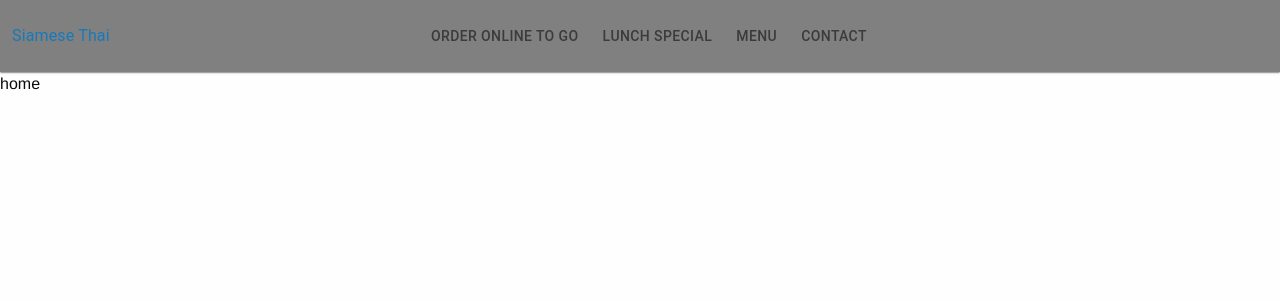
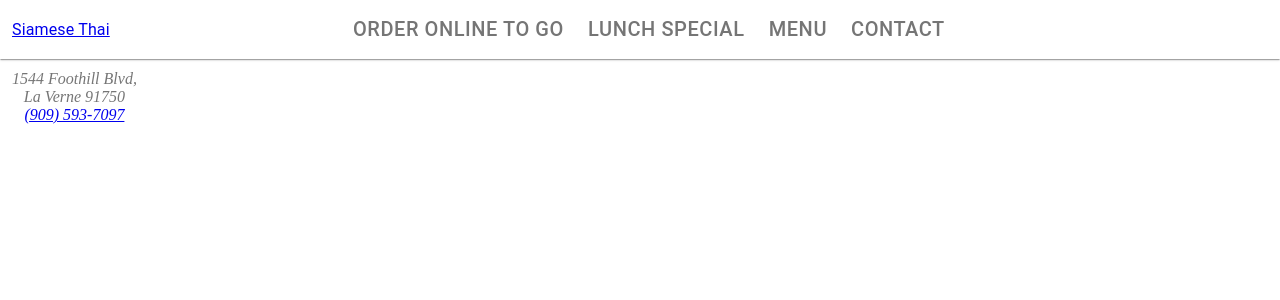
Before and after one commit to iambumblehead/siamese-thai, a React (Create React App) app: page / in a window 1280 px wide. Shown: the top 300 px of the page. Built offline with nearby package versions, Linux system fonts and the light colour scheme.

Commit message:
update nav menu appearance

```diff
--- a/src/ThaiNavPrimary.tsx
+++ b/src/ThaiNavPrimary.tsx
@@ -4,6 +4,7 @@ import { makeStyles } from '@material-ui/core/styles';
 import { Paper, Box, IconButton } from '@material-ui/core';
 import { Menu } from '@material-ui/icons';
 
+import ThaiNavPrimaryAddress from './ThaiNavPrimaryAddress';
 import ThaiNavPrimaryDrawer from './ThaiNavPrimaryDrawer';
 import ThaiNavPrimaryMenu from './ThaiNavPrimaryMenu';
 import ThaiLinkLogo from './ThaiLinkLogo';
@@ -17,16 +18,22 @@ const useStyles = makeStyles((theme) => ({
   menuBox: {
     flex: 1,
     display: 'flex',
-    backgroundColor: 'grey',
     alignItems: 'center',
-    padding: '12px'
+    padding: '0 12px'
+  },
+  menuBoxAddress: {
+    position: 'absolute',
+    top: '70px'
   },
   menuBoxBurger: {
     flexGrow: 1,
     textAlign: 'right',
-    '@media (min-width:640px)': {
+    '@media (min-width:890px)': {
       display: 'none'
     }
+  },
+  menuBoxBurgerButtonMenu: {
+    fontSize: '30px'
   }
 }));
 
@@ -45,10 +52,13 @@ const ThaiNavPrimary: React.FC = () => {
     <Paper square className={classes.menu}>
       <Box className={classes.menuBox}>
         <ThaiLinkLogo />
+        <div className={classes.menuBoxAddress}>
+          <ThaiNavPrimaryAddress />
+        </div>
         <ThaiNavPrimaryMenu type="menuBoxTabs" />
         <Box className={classes.menuBoxBurger}>
           <IconButton onClick={() => drawerIsOpenSet(!drawerIsOpen)}>
-            <Menu />
+            <Menu className={classes.menuBoxBurgerButtonMenu} />
           </IconButton>
         </Box>
       </Box>
--- a/src/useMenuItems.ts
+++ b/src/ThaiNavPrimaryAddress.tsx
@@ -1,24 +1,29 @@
-import React, { useState, useEffect } from 'react';
-import { getMenuJSON } from './req';
-import type { MenuJSONType } from './types';
+import React from 'react';
+import { makeStyles } from '@material-ui/core/styles';
 
-type useMenuItemsType = [string, MenuJSONType | undefined];
+const useStyles = makeStyles(() => ({
+  link: {
+    textDecoration: 'none'
+  },
+  linklogo: {
+    fontSize: '32px',
+    color: 'rgb(128,0,128)',
+    whiteSpace: 'nowrap',
+    padding: '6px 0'
+  }
+}));
 
-const useMenuItems = (): useMenuItemsType => {
-  const [menuJSON, menuJSONSet] = useState<MenuJSONType>();
-  const [error, errorSet] = useState('');
+const ThaiNavPrimaryAddress: React.FC = () => {
+  const classes = useStyles();
 
-  useEffect((): ReturnType<React.EffectCallback> => {
-    getMenuJSON()
-      .then((items) => {
-        menuJSONSet(items);
-      })
-      .catch(() => {
-        errorSet('error requesting menu');
-      });
-  }, []);
-
-  return [error, menuJSON];
+  return (
+    <address className={classes.link}>
+      1544 Foothill Blvd,
+      <br /> La Verne 91750
+      <br />
+      <a href="tel:909-593-7097">(909) 593-7097</a>
+    </address>
+  );
 };
 
-export default useMenuItems;
+export default ThaiNavPrimaryAddress;
--- a/src/ThaiNavPrimaryDrawer.tsx
+++ b/src/ThaiNavPrimaryDrawer.tsx
@@ -5,7 +5,7 @@ import ThaiLinkLogo from './ThaiLinkLogo';
 
 const useStyles = makeStyles(() => ({
   drawerHead: {
-    padding: '12px',
+    padding: '12px 0',
     textAlign: 'center'
   },
   drawerHeadButton: {
--- a/src/ThaiNavPrimaryMenu.tsx
+++ b/src/ThaiNavPrimaryMenu.tsx
@@ -12,27 +12,34 @@ import {
 
 const useStyles = makeStyles(() => ({
   menuBoxTabs: {
-    // justifyContent: 'flex-end',
     flexGrow: 1,
-    '@media (min-width:800px)': {
+    '@media (min-width:1000px)': {
       marginRight: '80px'
     },
-    '@media (max-width:799px)': {
+    '@media (max-width:999px)': {
       '& > div > div': {
         justifyContent: 'flex-end'
       }
     },
-    // [theme.breakpoints.down('sm')]: {
-    '@media (max-width:639px)': {
+    '@media (max-width:889px)': {
       display: 'none'
     }
   },
   menuBoxTabsItem: {
-    minWidth: '0px'
+    minWidth: '0px',
+    fontSize: '20px',
+    padding: '12px 12px'
   },
   drawerTabs: {},
   drawerTabsItem: {
-    display: ''
+    display: '',
+    fontSize: '20px',
+    padding: '10px 12px'
+  },
+  indicator: {
+    '@media (max-width:889px)': {
+      left: '0px'
+    }
   }
 }));
 
@@ -67,10 +74,13 @@ const ThaiNavPrimaryMenu: React.FC<ThaiNavPrimaryMenuProps> = ({
   return (
     <Tabs
       className={classTabs}
+      classes={{
+        indicator: classes.indicator
+      }}
       value={tabValue}
       variant="standard"
-      indicatorColor="secondary"
-      textColor="secondary"
+      indicatorColor="primary"
+      textColor="primary"
       orientation={orientation}
       centered
     >
--- a/src/enums.ts
+++ b/src/enums.ts
@@ -1,15 +1,14 @@
 const toObject = (list: Array<string>) =>
   Object.freeze(list.reduce((p, val) => Object.assign(p, { [val]: val }), {}));
 
-const enumRouteHome = '/';
-const enumRouteOrder = '/order';
-const enumRouteLunch = '/lunch-special';
-const enumRouteMenu = '/menu';
-const enumRouteContact = '/contact';
+const enumRouteHome = '/siamese-thai';
+const enumRouteOrder = '/siamese-thai/order';
+const enumRouteLunch = '/siamese-thai/lunch-special';
+const enumRouteMenu = '/siamese-thai/menu';
+const enumRouteContact = '/siamese-thai/contact';
 
 declare global {
-  // eslint-disable-next-line
-  var uriMenu: string;
+  var uriMenu: string; // eslint-disable-line
 }
 
 const enumUriMenu = globalThis.uriMenu || './menu.json';
--- /dev/null
+++ b/src/index.css
@@ -0,0 +1,4 @@
+body {
+    margin:0;
+    padding:0;
+}
--- a/src/index.tsx
+++ b/src/index.tsx
@@ -1,14 +1,27 @@
 import React, { StrictMode } from 'react';
 import ReactDOM from 'react-dom';
 import { BrowserRouter } from 'react-router-dom';
-import 'foundation-sites/dist/css/foundation.min.css';
+import { createMuiTheme, MuiThemeProvider } from '@material-ui/core';
+import './index.css';
+// import 'foundation-sites/dist/css/foundation.min.css';
 import Thai from './Thai';
 import './i18n';
+
+const theme = createMuiTheme({
+  palette: {
+    primary: {
+      // main: 'rgba(250,84,10,1)'
+      main: 'rgb(128,0,128)'
+    }
+  }
+});
 
 ReactDOM.render(
   <StrictMode>
     <BrowserRouter>
-      <Thai />
+      <MuiThemeProvider theme={theme}>
+        <Thai />
+      </MuiThemeProvider>
     </BrowserRouter>
   </StrictMode>,
   document.getElementById('root')
```
